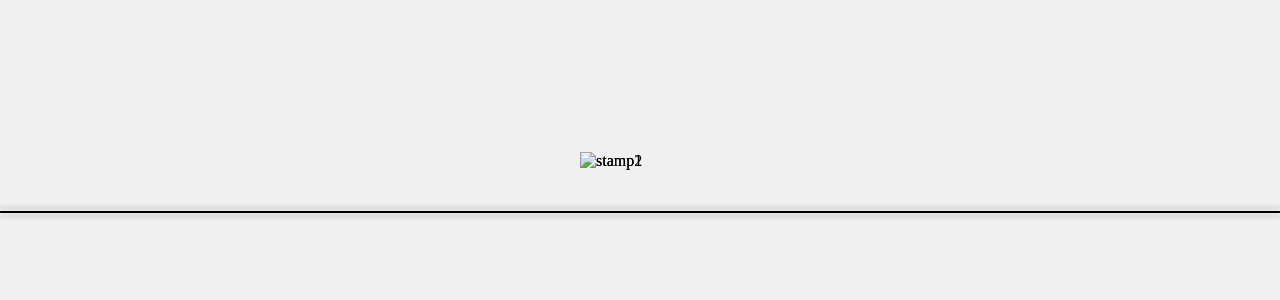
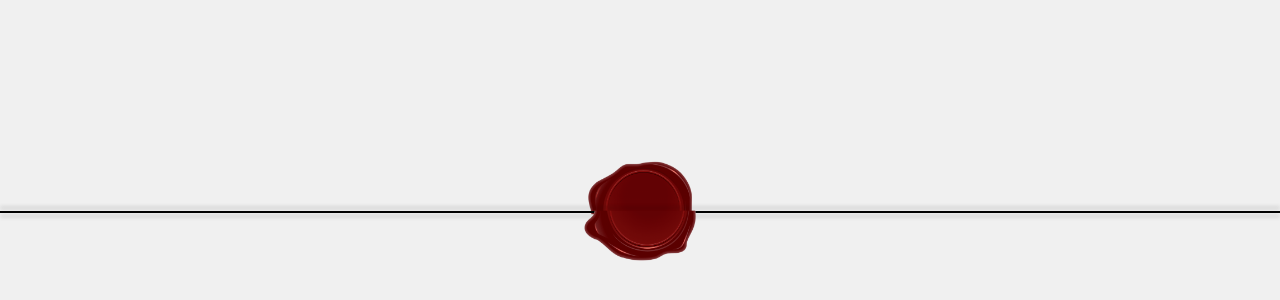
Before and after one commit to fadel-elias/doctors-inviting, a plain HTML site: page index.html in a window 1280 px wide. Shown: the part 188-488 px from the top of the page. Drawn offline with Linux system fonts and the light colour scheme; the site is published under a folder, as on GitHub Pages, so addresses that start at the root find nothing.

Commit message:
Update index.html

```diff
--- a/index.html
+++ b/index.html
@@ -11,11 +11,11 @@
 </head>
 <body>
     <div class="line">
-        <img src="/doctors-inviting/stamp2.png" alt="stamp1"> <!-- Add your image URL here -->
+        <img src="stamp2.png" alt="stamp1"> <!-- Add your image URL here -->
     </div>
 
     <div class="line second">  <!-- Second line -->
-        <img src="/doctors-inviting/stamp1.png" alt="stamp2"> <!-- Add your image URL here -->
+        <img src="stamp1.png" alt="stamp2"> <!-- Add your image URL here -->
     </div>
 
     <div class="welcome-section" id="welcome">
```
